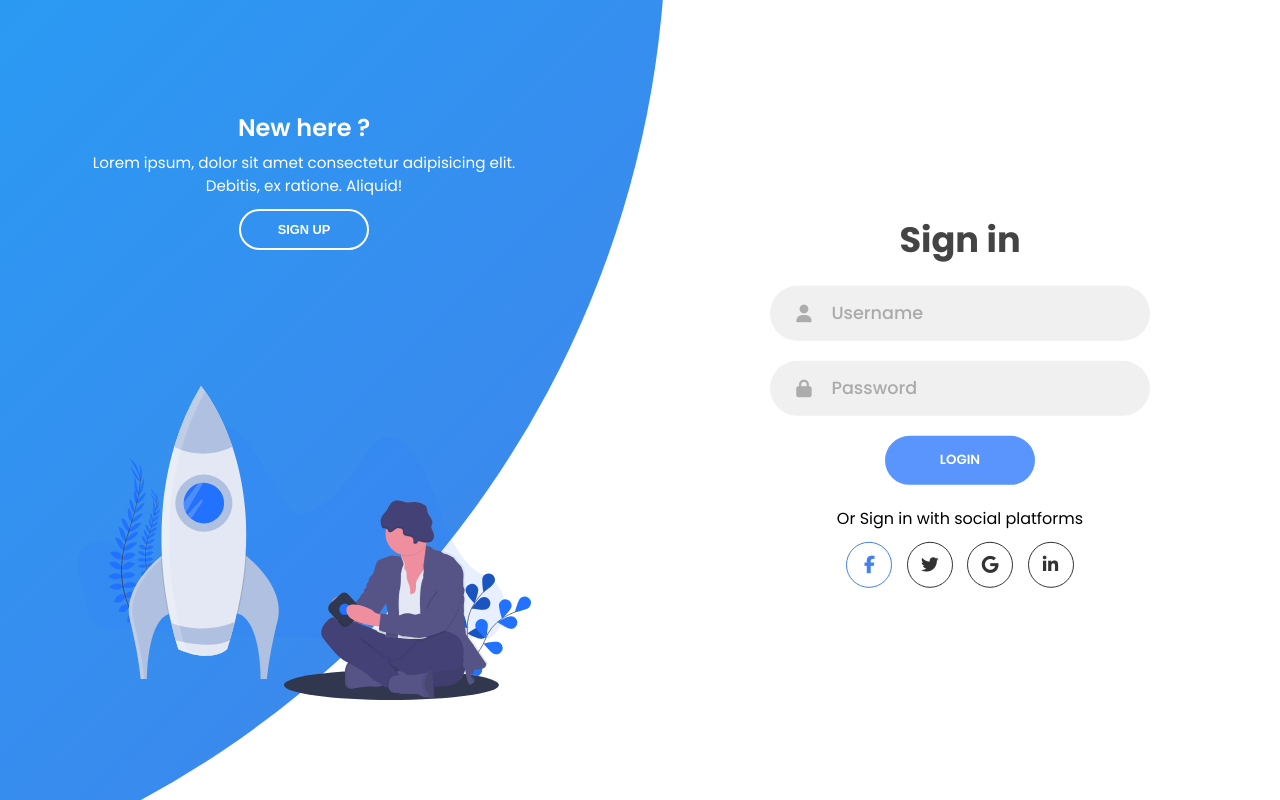
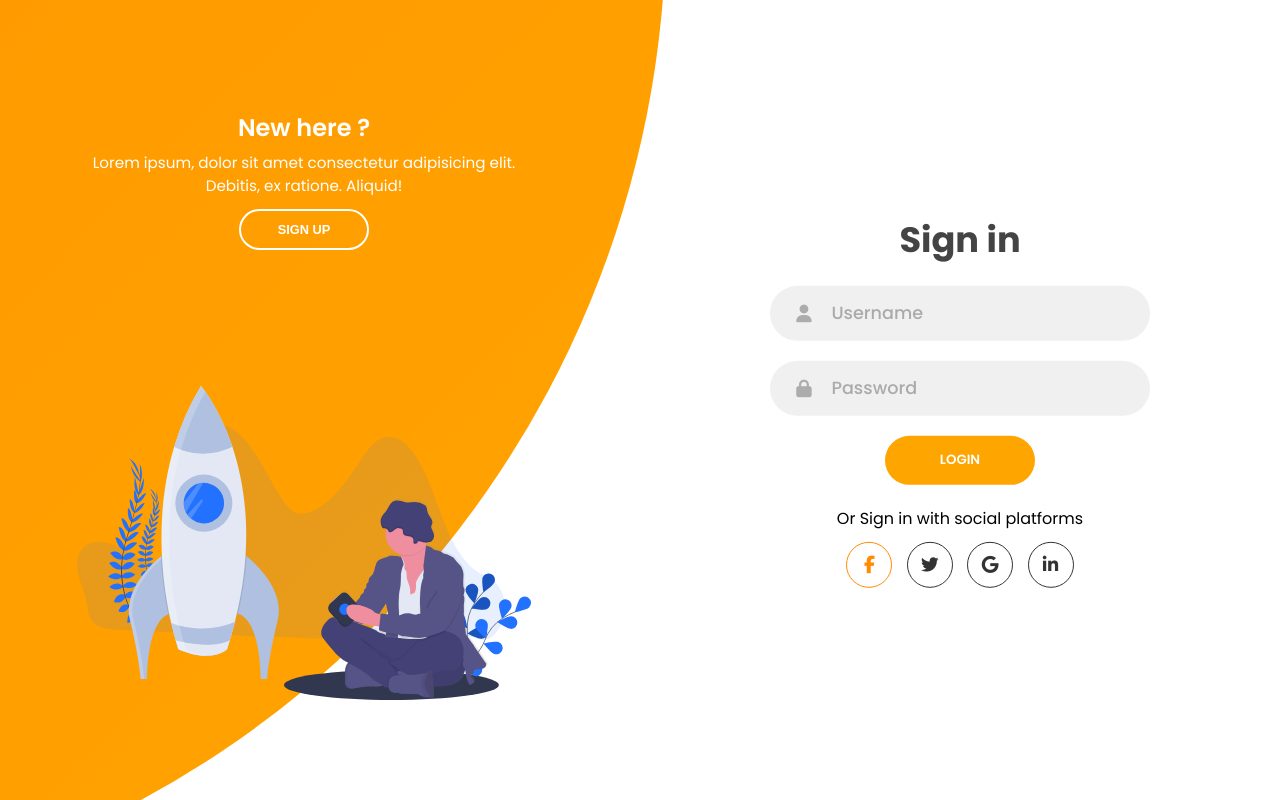
Before and after one commit to princu09/signIn_signUp, a plain HTML site: page index.html in a window 1280 px wide. In both pictures the pointer is over the link 869 px from the left and 564 px from the top of the page. Drawn offline with Linux system fonts and the light colour scheme.

Commit message:
Add files via upload

```diff
--- a/style.css
+++ b/style.css
@@ -1,5 +1,4 @@
 @import url("https://fonts.googleapis.com/css2?family=Poppins:wght@200;300;400;500;600;700;800&display=swap");
-
 * {
     margin: 0;
     padding: 0;
@@ -128,13 +127,13 @@ form.sign-in-form {
 }
 
 .social-icon:hover {
-  color: #4481eb;
-  border-color: #4481eb;
+    color: darkorange;
+    border-color: darkorange;
 }
 
 .btn {
     width: 150px;
-  background-color: #5995fd;
+    background-color: orange;
     border: none;
     outline: none;
     height: 49px;
@@ -148,8 +147,9 @@ form.sign-in-form {
 }
 
 .btn:hover {
-  background-color: #4d84e2;
+    background-color: darkorange;
 }
+
 .panels-container {
     position: absolute;
     height: 100%;
@@ -168,7 +168,7 @@ form.sign-in-form {
     top: -10%;
     right: 48%;
     transform: translateY(-50%);
-  background-image: linear-gradient(-45deg, #4481eb 0%, #04befe 100%);
+    background-image: linear-gradient(-45deg, orange 0%, darkorange 100%);
     transition: 1.8s ease-in-out;
     border-radius: 50%;
     z-index: 6;
@@ -231,6 +231,7 @@ form.sign-in-form {
     transform: translateX(800px);
 }
 
+
 /* ANIMATION */
 
 .container.sign-up-mode:before {
@@ -281,17 +282,14 @@ form.sign-in-form {
         transform: translate(-50%, -100%);
         transition: 1s 0.8s ease-in-out;
     }
-
     .signin-signup,
     .container.sign-up-mode .signin-signup {
         left: 50%;
     }
-
     .panels-container {
         grid-template-columns: 1fr;
         grid-template-rows: 1fr 2fr 1fr;
     }
-
     .panel {
         flex-direction: row;
         justify-content: space-around;
@@ -299,42 +297,34 @@ form.sign-in-form {
         padding: 2.5rem 8%;
         grid-column: 1 / 2;
     }
-
     .right-panel {
         grid-row: 3 / 4;
     }
-
     .left-panel {
         grid-row: 1 / 2;
     }
-
     .image {
         width: 200px;
         transition: transform 0.9s ease-in-out;
         transition-delay: 0.6s;
     }
-
     .panel .content {
         padding-right: 15%;
         transition: transform 0.9s ease-in-out;
         transition-delay: 0.8s;
     }
-
     .panel h3 {
         font-size: 1.2rem;
     }
-
     .panel p {
         font-size: 0.7rem;
         padding: 0.5rem 0;
     }
-
     .btn.transparent {
         width: 110px;
         height: 35px;
         font-size: 0.7rem;
     }
-
     .container:before {
         width: 1500px;
         height: 1500px;
@@ -345,28 +335,23 @@ form.sign-in-form {
         top: initial;
         transition: 2s ease-in-out;
     }
-
     .container.sign-up-mode:before {
         transform: translate(-50%, 100%);
         bottom: 32%;
         right: initial;
     }
-
     .container.sign-up-mode .left-panel .image,
     .container.sign-up-mode .left-panel .content {
         transform: translateY(-300px);
     }
-
     .container.sign-up-mode .right-panel .image,
     .container.sign-up-mode .right-panel .content {
         transform: translateY(0px);
     }
-
     .right-panel .image,
     .right-panel .content {
         transform: translateY(300px);
     }
-
     .container.sign-up-mode .signin-signup {
         top: 5%;
         transform: translate(-50%, 0);
@@ -377,7 +362,6 @@ form.sign-in-form {
     form {
         padding: 0 1.5rem;
     }
-
     .image {
         display: none;
     }
@@ -387,12 +371,10 @@ form.sign-in-form {
     .container {
         padding: 1.5rem;
     }
-
     .container:before {
         bottom: 72%;
         left: 50%;
     }
-
     .container.sign-up-mode:before {
         bottom: 28%;
         left: 50%;
```
Also changed, not shown: index.html (+6 -8 lines). Lines whose indentation alone changed are shown as unchanged.
